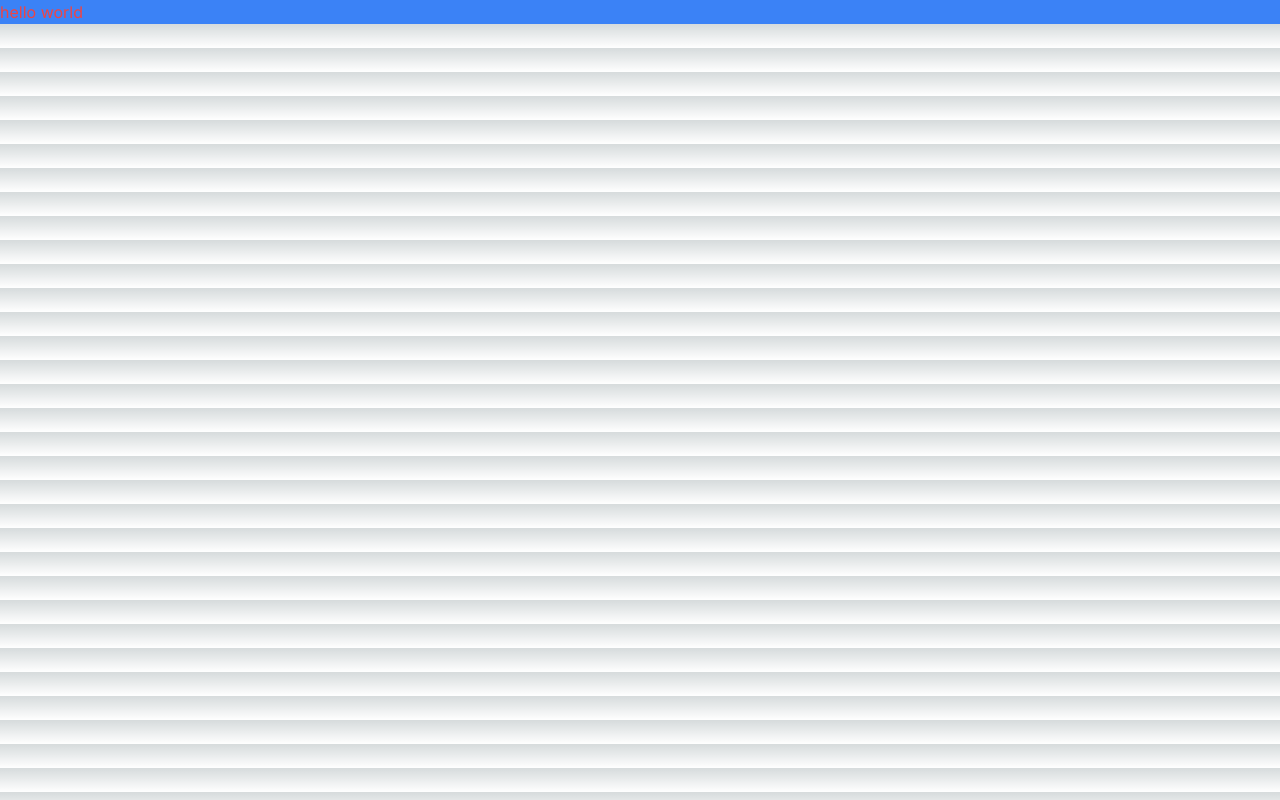
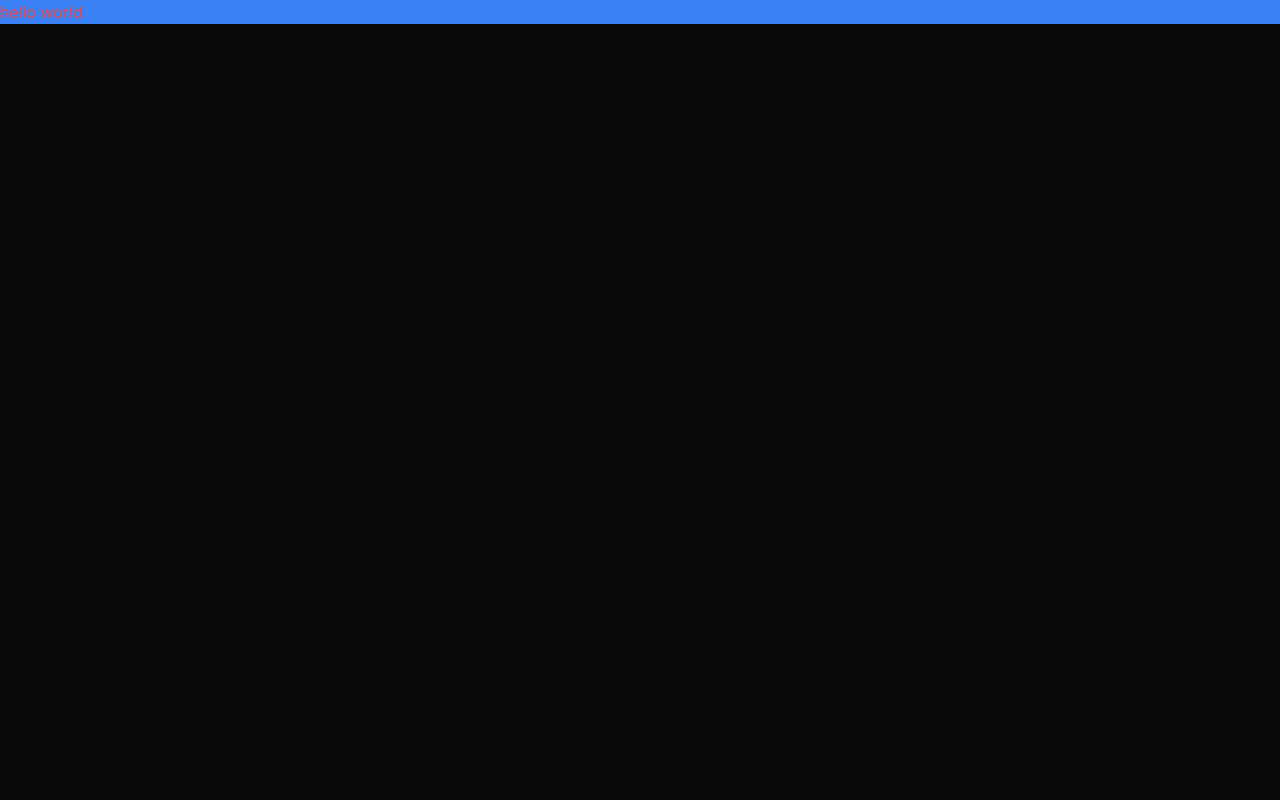
Before and after one commit to Danilo55Amaral/danilo-store, a Next.js app: page / in a window 1280 px wide. Built offline with nearby package versions, Linux system fonts and the light colour scheme.

Commit message:
:wrench: chore: adicionando shadcn setup

```diff
--- a/src/app/globals.css
+++ b/src/app/globals.css
@@ -2,26 +2,48 @@
 @tailwind components;
 @tailwind utilities;
 
-:root {
-  --foreground-rgb: 0, 0, 0;
-  --background-start-rgb: 214, 219, 220;
-  --background-end-rgb: 255, 255, 255;
-}
+@layer base {
+  :root {
+    --background: 0 0% 4%;
+    --foreground: 0 0% 100%;
 
-@media (prefers-color-scheme: dark) {
-  :root {
-    --foreground-rgb: 255, 255, 255;
-    --background-start-rgb: 0, 0, 0;
-    --background-end-rgb: 0, 0, 0;
+    --card: 0 0% 4%;
+    --card-foreground: 0 0% 100%;
+
+    --popover: 0 0% 4%;
+    --popover-foreground: 0 0% 100%;
+
+    --primary: 252 59% 48%;
+    --primary-foreground: 0 0% 100%;
+
+    --secondary: 0 0% 9%;
+    --secondary-foreground: 0 0% 100%;
+
+    --muted: 0 0% 9%;
+    --muted-foreground: 215 20.2% 65.1%;
+
+    --accent: 0 0% 9%;
+    --accent-foreground: 0 0% 100%;
+
+    --destructive: 0 62.8% 30.6%;
+    --destructive-foreground: 0 0% 100%;
+
+    --border: 0 0% 9%;
+    --input: 0 0% 9%;
+    --ring: 212.7 26.8% 83.9%;
+
+    --radius: 0.5rem;
   }
 }
 
-body {
-  color: rgb(var(--foreground-rgb));
-  background: linear-gradient(
-      to bottom,
-      transparent,
-      rgb(var(--background-end-rgb))
-    )
-    rgb(var(--background-start-rgb));
+@layer base {
+  * {
+    @apply border-border;
+  }
+  body {
+    @apply bg-background text-foreground h-full;
+  }
+  html {
+    @apply h-full;
+  }
 }
--- /dev/null
+++ b/src/lib/utils.ts
@@ -0,0 +1,6 @@
+import { type ClassValue, clsx } from "clsx"
+import { twMerge } from "tailwind-merge"
+
+export function cn(...inputs: ClassValue[]) {
+  return twMerge(clsx(inputs))
+}
--- a/tailwind.config.ts
+++ b/tailwind.config.ts
@@ -1,20 +1,76 @@
-import type { Config } from 'tailwindcss'
-
-const config: Config = {
+/** @type {import('tailwindcss').Config} */
+module.exports = {
+  darkMode: ["class"],
   content: [
-    './src/pages/**/*.{js,ts,jsx,tsx,mdx}',
-    './src/components/**/*.{js,ts,jsx,tsx,mdx}',
-    './src/app/**/*.{js,ts,jsx,tsx,mdx}',
-  ],
+    './pages/**/*.{ts,tsx}',
+    './components/**/*.{ts,tsx}',
+    './app/**/*.{ts,tsx}',
+    './src/**/*.{ts,tsx}',
+	],
   theme: {
+    container: {
+      center: true,
+      padding: "2rem",
+      screens: {
+        "2xl": "1400px",
+      },
+    },
     extend: {
-      backgroundImage: {
-        'gradient-radial': 'radial-gradient(var(--tw-gradient-stops))',
-        'gradient-conic':
-          'conic-gradient(from 180deg at 50% 50%, var(--tw-gradient-stops))',
+      colors: {
+        border: "hsl(var(--border))",
+        input: "hsl(var(--input))",
+        ring: "hsl(var(--ring))",
+        background: "hsl(var(--background))",
+        foreground: "hsl(var(--foreground))",
+        primary: {
+          DEFAULT: "hsl(var(--primary))",
+          foreground: "hsl(var(--primary-foreground))",
+        },
+        secondary: {
+          DEFAULT: "hsl(var(--secondary))",
+          foreground: "hsl(var(--secondary-foreground))",
+        },
+        destructive: {
+          DEFAULT: "hsl(var(--destructive))",
+          foreground: "hsl(var(--destructive-foreground))",
+        },
+        muted: {
+          DEFAULT: "hsl(var(--muted))",
+          foreground: "hsl(var(--muted-foreground))",
+        },
+        accent: {
+          DEFAULT: "hsl(var(--accent))",
+          foreground: "hsl(var(--accent-foreground))",
+        },
+        popover: {
+          DEFAULT: "hsl(var(--popover))",
+          foreground: "hsl(var(--popover-foreground))",
+        },
+        card: {
+          DEFAULT: "hsl(var(--card))",
+          foreground: "hsl(var(--card-foreground))",
+        },
+      },
+      borderRadius: {
+        lg: "var(--radius)",
+        md: "calc(var(--radius) - 2px)",
+        sm: "calc(var(--radius) - 4px)",
+      },
+      keyframes: {
+        "accordion-down": {
+          from: { height: 0 },
+          to: { height: "var(--radix-accordion-content-height)" },
+        },
+        "accordion-up": {
+          from: { height: "var(--radix-accordion-content-height)" },
+          to: { height: 0 },
+        },
+      },
+      animation: {
+        "accordion-down": "accordion-down 0.2s ease-out",
+        "accordion-up": "accordion-up 0.2s ease-out",
       },
     },
   },
-  plugins: [],
+  plugins: [require("tailwindcss-animate")],
 }
-export default config
```
Also changed, not shown: package.json (+6 -1 lines), components.json (added), 1 other file (tests, documents, lock files or other folders).
